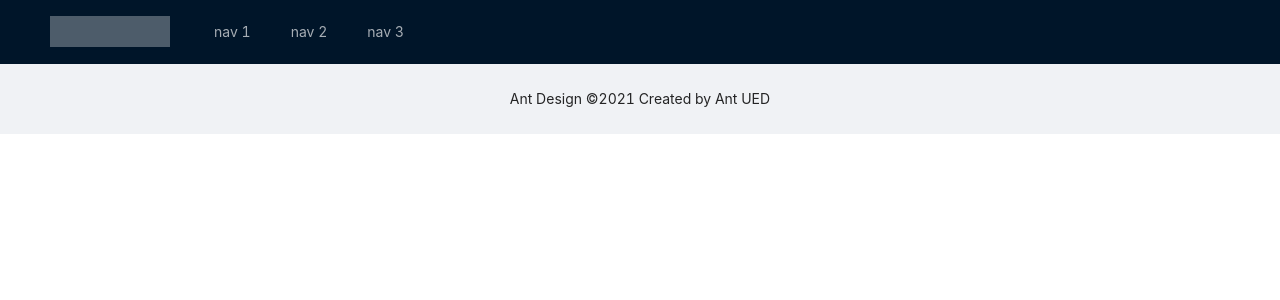
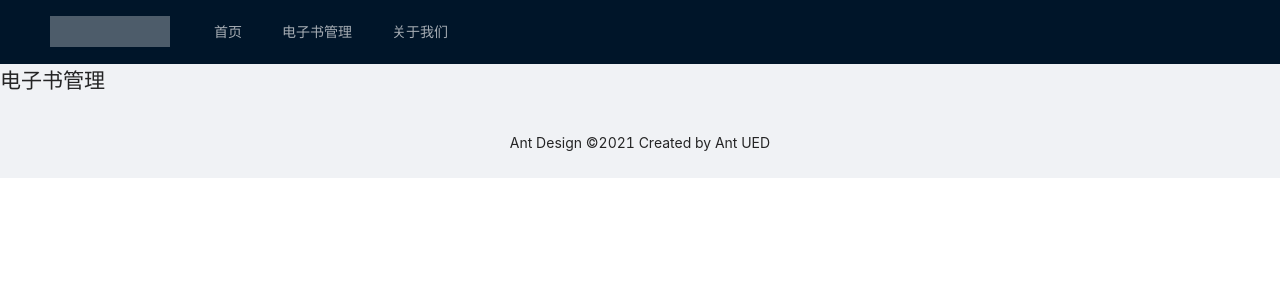
Before and after one commit to Loscy/wiki, a Vue app in the folder web/: page /admin/ebook in a window 1280 px wide. Shown: the top 300 px of the page. Built offline with nearby package versions, Linux system fonts and the light colour scheme; no server answers.

Commit message:
6-2 增加电子书管理页面 配置页面 路由 菜单

```diff
--- a/web/src/components/the-header.vue
+++ b/web/src/components/the-header.vue
@@ -1,20 +1,32 @@
 <template>
   <a-layout-header class="header">
-    <div class="logo" />
+    <div class="logo"/>
     <a-menu
         theme="dark"
         mode="horizontal"
         :style="{ lineHeight: '64px' }"
     >
-      <a-menu-item key="1">nav 1</a-menu-item>
-      <a-menu-item key="2">nav 2</a-menu-item>
-      <a-menu-item key="3">nav 3</a-menu-item>
+      <a-menu-item key="/">
+        <router-link to="/">
+          首页
+        </router-link>
+      </a-menu-item>
+      <a-menu-item key="/admin/ebook">
+        <router-link to="/admin/ebook">
+          电子书管理
+        </router-link>
+      </a-menu-item>
+      <a-menu-item key="/about">
+        <router-link to="/about">
+          关于我们
+        </router-link>
+      </a-menu-item>
     </a-menu>
   </a-layout-header>
 </template>
 
 <script lang="ts">
-import { defineComponent } from 'vue';
+import {defineComponent} from 'vue';
 
 export default defineComponent({
   name: 'the-header',
--- a/web/src/router/index.ts
+++ b/web/src/router/index.ts
@@ -1,6 +1,7 @@
 import { createRouter, createWebHistory, RouteRecordRaw } from 'vue-router'
 import Home from '../views/home.vue'
 import About from '../views/about.vue'
+import AdminEbook from '../views/admin/admin-ebook.vue'
 const routes: Array<RouteRecordRaw> = [
   {
     path: '/',
@@ -16,7 +17,13 @@ const routes: Array<RouteRecordRaw> = [
     // this generates a separate chunk (about.[hash].js) for this route
     // which is lazy-loaded when the route is visited.
     // component: () => import(/* webpackChunkName: "about" */ '../views/about.vue')
-  }
+  },
+  {
+    path: '/admin/ebook',
+    name: 'AdminEbook',
+    component: AdminEbook
+
+  },
 ]
 
 const router = createRouter({
--- /dev/null
+++ b/web/src/views/admin/admin-ebook.vue
@@ -0,0 +1,5 @@
+<template>
+  <div class="about">
+    <h1>电子书管理</h1>
+  </div>
+</template>
```
